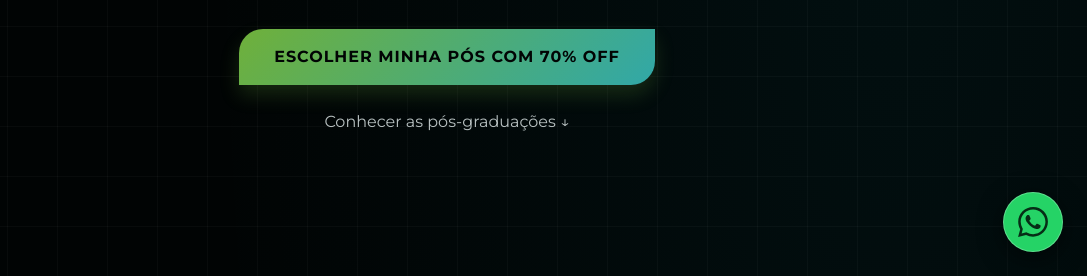
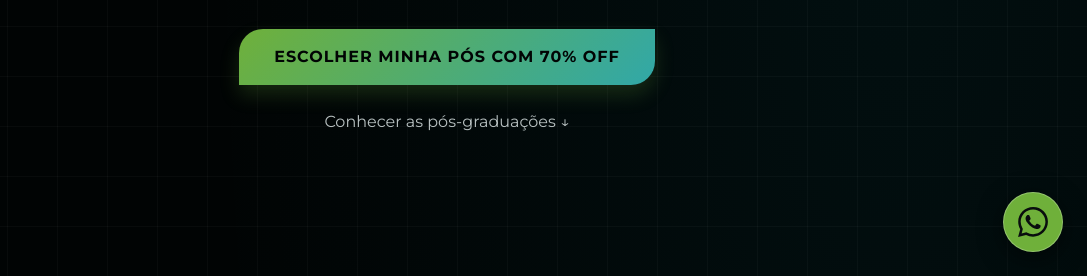
Before and after one commit to henriquegsantos149/valida-o-vital-cio, a website built with Vite: page black/pos/index.html in a window 1280 px wide. Shown: the part 524-800 px from the top of the page, without its empty margins (193-1280 px from the left). Built offline with nearby package versions, Linux system fonts and the light colour scheme.

Commit message:
mudanca no botao do wpp

```diff
--- a/black/pos.css
+++ b/black/pos.css
@@ -117,12 +117,12 @@ a:focus-visible,button:focus-visible {outline:2px solid #10b6c7;outline-offset:5
  width: 60px;
  height: 60px;
  border-radius: 50%;
- background: #25d366;
- color: #062d16;
+ background: var(--green-1);
+ color: #090d0e;
  border: 1px solid #ffffff40;
  box-shadow: 0 6px 24px #0008;
  transition: transform .2s, background .2s;
 }
 .commercial-whatsapp svg { width: 30px; height: 30px; }
-.commercial-whatsapp:hover { transform: translateY(-3px); background: #58e68d; }
+.commercial-whatsapp:hover { transform: translateY(-3px); background: var(--green-2); }
 @media(max-width:600px) { .commercial-whatsapp { width: 54px; height: 54px; right: max(16px, env(safe-area-inset-right)); bottom: max(16px, env(safe-area-inset-bottom)); } .footer { padding-bottom: 88px; } }
```
